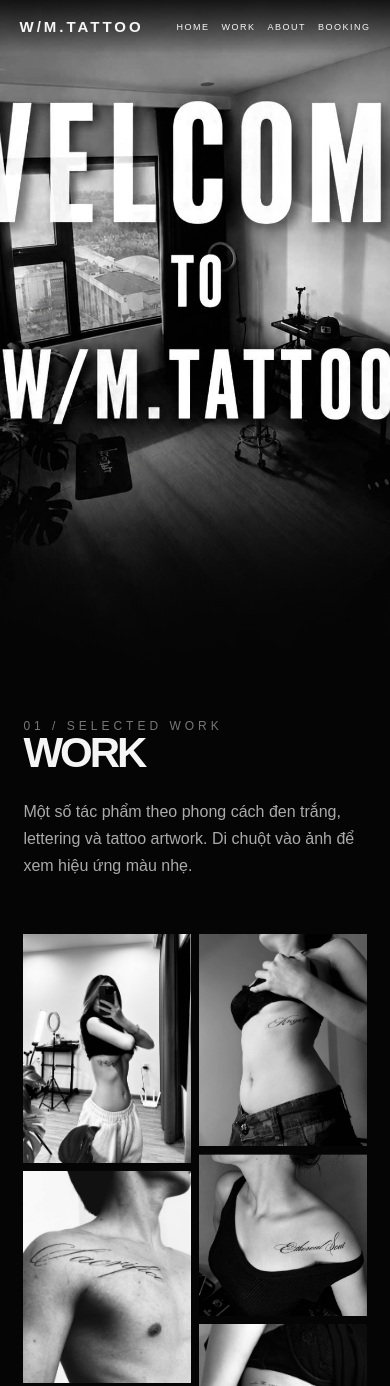
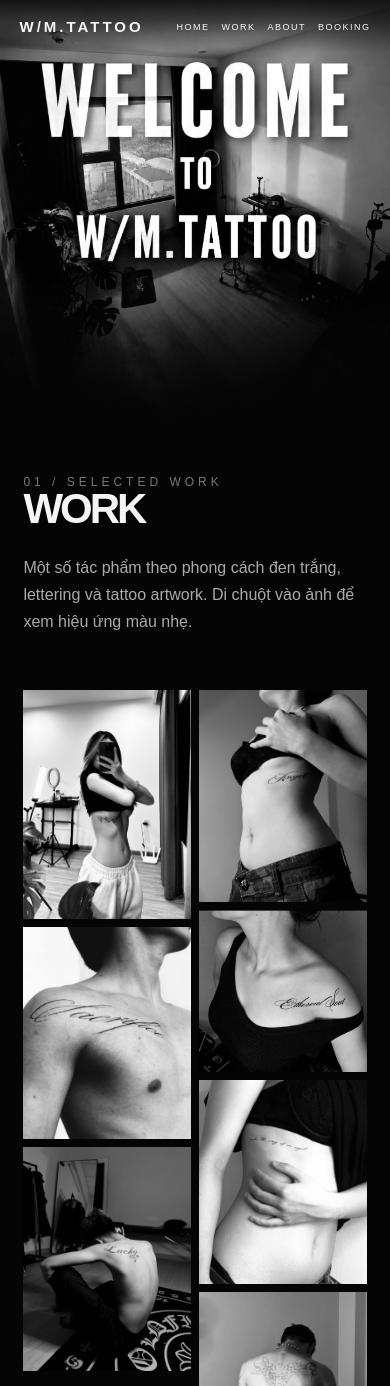
Before and after one commit to Watermelon-TaTToo/MyWebsite, a plain HTML site: page index.html in a window 390 px wide. Shown: the top 1386 px of the page. Drawn offline with Linux system fonts and the light colour scheme.

Commit message:
Add files via upload

```diff
--- a/index.html
+++ b/index.html
@@ -450,25 +450,38 @@
 
 
         @media (max-width: 700px) {
+            /* Mobile: giữ nguyên toàn bộ ảnh nên không mất WELCOME / TO / W/M.TATTOO */
+            .hero {
+                height: auto;
+                min-height: 0;
+                aspect-ratio: 1179 / 1572;
+            }
+
+            .hero::before {
+                background-size: 100% auto;
+                background-position: top center;
+            }
+
             .hero::after {
-                height: 48%;
+                height: 38%;
                 background: linear-gradient(
                     to bottom,
                     rgba(5,5,5,0) 0%,
-                    rgba(5,5,5,.18) 25%,
-                    rgba(5,5,5,.55) 55%,
+                    rgba(5,5,5,0) 25%,
+                    rgba(5,5,5,.12) 45%,
+                    rgba(5,5,5,.48) 68%,
                     #050505 100%
                 );
             }
 
             #portfolio {
-                margin-top: -150px;
+                margin-top: -70px;
                 padding-top: 25px;
             }
 
             #portfolio::before {
-                top: -190px;
-                height: 200px;
+                top: -100px;
+                height: 110px;
             }
         }
 
```
